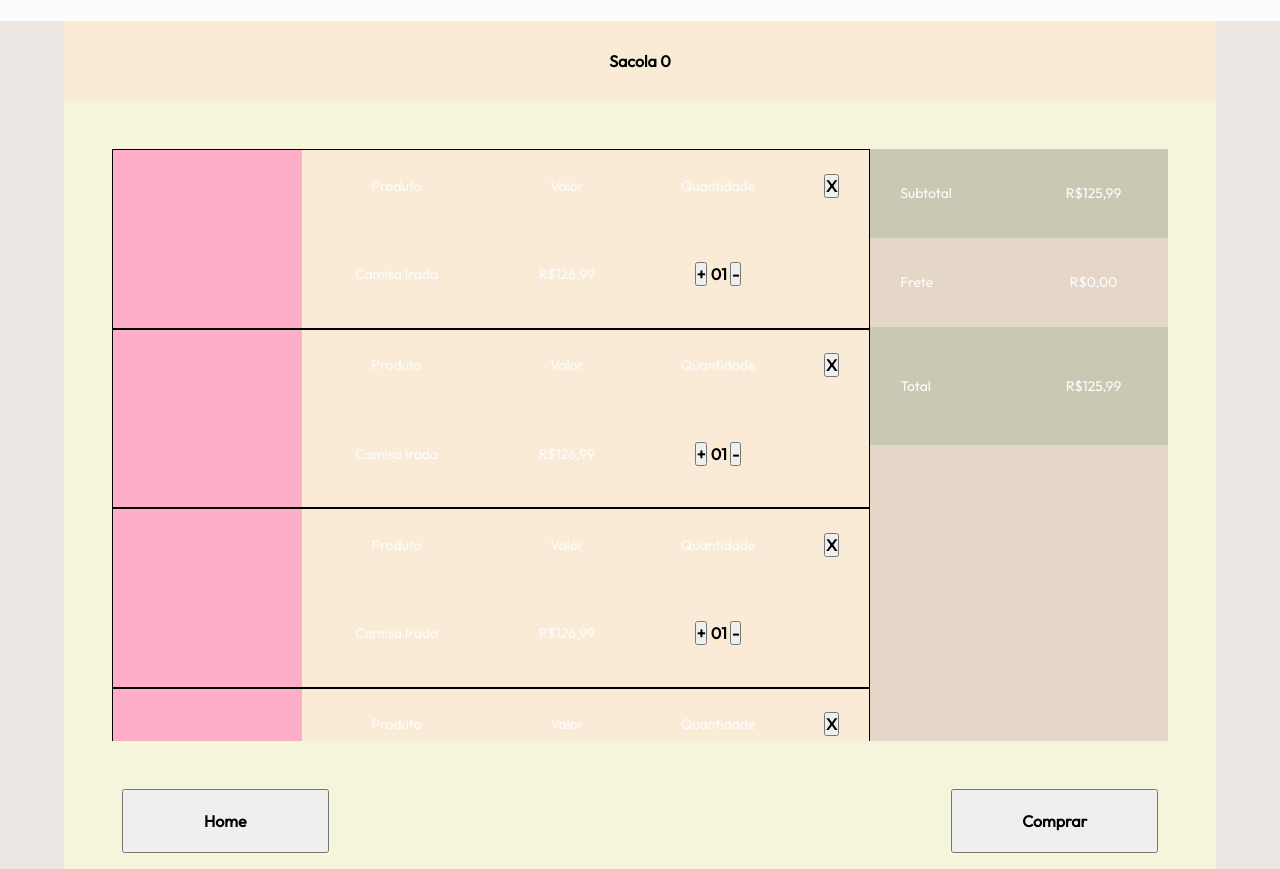
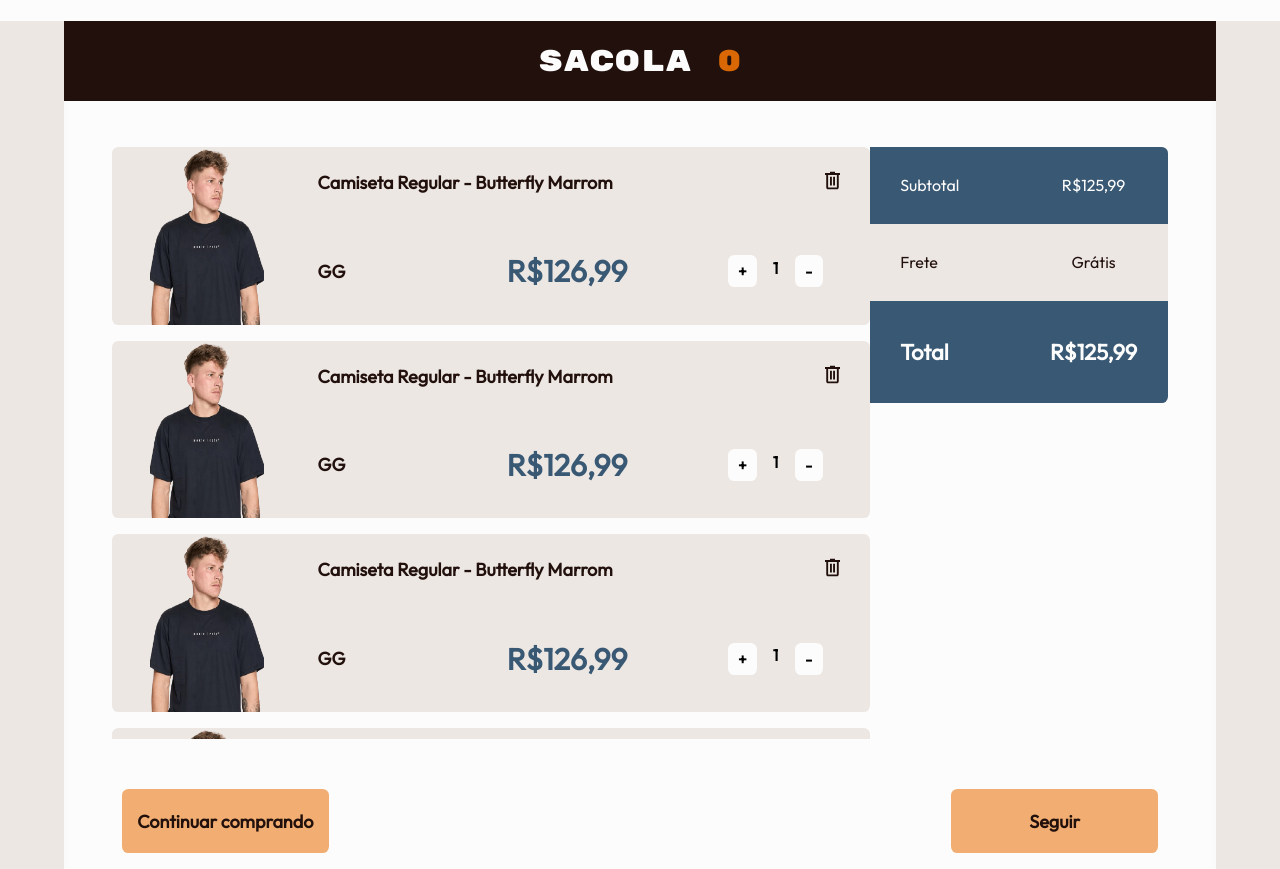
Before and after one commit to Desenvolve-Team-A/loja-virtual, a plain HTML site: page compra.html in a window 1280 px wide. Shown: the part 83-952 px from the top of the page. Drawn offline with Linux system fonts and the light colour scheme.

Commit message:
Finalizacao_interface_compra

```diff
--- a/compra.html
+++ b/compra.html
@@ -129,77 +129,87 @@
         </div>
     </aside>
     <main>
-        <div class="container" style="background-color: antiquewhite;" id="container">
-            <h3>Sacola <span>0</span></h3>
-            <div class="sacolaGrid" style="background-color: beige;">
+        <div class="container" id="container">
+            <h1>Sacola <span>0</span></h1>
+            <div class="sacolaGrid">
                 <div class="sacolaContent">
-                    <div class="lista" style="background-color: antiquewhite;">
+                    <div class="lista">
                         <div class="miniaturaCard">
-                            <img src="Images/item.png" alt="">
-                            <p>Produto</p>
-                            <p>Valor</p>
-                            <p>Quantidade</p>
-                            <button id="excluir">X</button>
-                            <p>Camisa Irada</p>
-                            <p>R$126,99</p>
-                            <span><button>+</button> 01 <button>-</button></span>
+                            <img src="imagensLoja/camisas/camisa1.png" alt="">
+                            <p class="nome">Camiseta Regular - Butterfly Marrom</p>
+                            <button class="excluir"><svg xmlns="http://www.w3.org/2000/svg" height="25px" viewBox="0 -960 960 960" width="25px"
+                                fill="#22100c">
+                                <path
+                                    d="M312-144q-29.7 0-50.85-21.15Q240-186.3 240-216v-480h-48v-72h192v-48h192v48h192v72h-48v479.57Q720-186 698.85-165T648-144H312Zm336-552H312v480h336v-480ZM384-288h72v-336h-72v336Zm120 0h72v-336h-72v336ZM312-696v480-480Z" />
+                            </svg></button>
+                            <p class="tamanho">GG</p>
+                            <p class="valor">R$126,99</p>
+                            <div class="quantidade"><button>+</button> <span> 1 </span> <button>-</button></div>
                         </div>
                         <div class="miniaturaCard">
-                            <img src="Images/item.png" alt="">
-                            <p>Produto</p>
-                            <p>Valor</p>
-                            <p>Quantidade</p>
-                            <button id="excluir">X</button>
-                            <p>Camisa Irada</p>
-                            <p>R$126,99</p>
-                            <span><button>+</button> 01 <button>-</button></span>
+                            <img src="imagensLoja/camisas/camisa1.png" alt="">
+                            <p class="nome">Camiseta Regular - Butterfly Marrom</p>
+                            <button class="excluir"><svg xmlns="http://www.w3.org/2000/svg" height="25px" viewBox="0 -960 960 960" width="25px"
+                                fill="#22100c">
+                                <path
+                                    d="M312-144q-29.7 0-50.85-21.15Q240-186.3 240-216v-480h-48v-72h192v-48h192v48h192v72h-48v479.57Q720-186 698.85-165T648-144H312Zm336-552H312v480h336v-480ZM384-288h72v-336h-72v336Zm120 0h72v-336h-72v336ZM312-696v480-480Z" />
+                            </svg></button>
+                            <p class="tamanho">GG</p>
+                            <p class="valor">R$126,99</p>
+                            <div class="quantidade"><button>+</button> <span> 1 </span> <button>-</button></div>
                         </div>
                         <div class="miniaturaCard">
-                            <img src="Images/item.png" alt="">
-                            <p>Produto</p>
-                            <p>Valor</p>
-                            <p>Quantidade</p>
-                            <button id="excluir">X</button>
-                            <p>Camisa Irada</p>
-                            <p>R$126,99</p>
-                            <span><button>+</button> 01 <button>-</button></span>
+                            <img src="imagensLoja/camisas/camisa1.png" alt="">
+                            <p class="nome">Camiseta Regular - Butterfly Marrom</p>
+                            <button class="excluir"><svg xmlns="http://www.w3.org/2000/svg" height="25px" viewBox="0 -960 960 960" width="25px"
+                                fill="#22100c">
+                                <path
+                                    d="M312-144q-29.7 0-50.85-21.15Q240-186.3 240-216v-480h-48v-72h192v-48h192v48h192v72h-48v479.57Q720-186 698.85-165T648-144H312Zm336-552H312v480h336v-480ZM384-288h72v-336h-72v336Zm120 0h72v-336h-72v336ZM312-696v480-480Z" />
+                            </svg></button>
+                            <p class="tamanho">GG</p>
+                            <p class="valor">R$126,99</p>
+                            <div class="quantidade"><button>+</button> <span> 1 </span> <button>-</button></div>
                         </div>
                         <div class="miniaturaCard">
-                            <img src="Images/item.png" alt="">
-                            <p>Produto</p>
-                            <p>Valor</p>
-                            <p>Quantidade</p>
-                            <button id="excluir">X</button>
-                            <p>Camisa Irada</p>
-                            <p>R$126,99</p>
-                            <span><button>+</button> 01 <button>-</button></span>
+                            <img src="imagensLoja/camisas/camisa1.png" alt="">
+                            <p class="nome">Camiseta Regular - Butterfly Marrom</p>
+                            <button class="excluir"><svg xmlns="http://www.w3.org/2000/svg" height="25px" viewBox="0 -960 960 960" width="25px"
+                                fill="#22100c">
+                                <path
+                                    d="M312-144q-29.7 0-50.85-21.15Q240-186.3 240-216v-480h-48v-72h192v-48h192v48h192v72h-48v479.57Q720-186 698.85-165T648-144H312Zm336-552H312v480h336v-480ZM384-288h72v-336h-72v336Zm120 0h72v-336h-72v336ZM312-696v480-480Z" />
+                            </svg></button>
+                            <p class="tamanho">GG</p>
+                            <p class="valor">R$126,99</p>
+                            <div class="quantidade"><button>+</button> <span> 1 </span> <button>-</button></div>
                         </div>
                         <div class="miniaturaCard">
-                            <img src="Images/item.png" alt="">
-                            <p>Produto</p>
-                            <p>Valor</p>
-                            <p>Quantidade</p>
-                            <button id="excluir">X</button>
-                            <p>Camisa Irada</p>
-                            <p>R$126,99</p>
-                            <span><button>+</button> 01 <button>-</button></span>
+                            <img src="imagensLoja/camisas/camisa1.png" alt="">
+                            <p class="nome">Camiseta Regular - Butterfly Marrom</p>
+                            <button class="excluir"><svg xmlns="http://www.w3.org/2000/svg" height="25px" viewBox="0 -960 960 960" width="25px"
+                                fill="#22100c">
+                                <path
+                                    d="M312-144q-29.7 0-50.85-21.15Q240-186.3 240-216v-480h-48v-72h192v-48h192v48h192v72h-48v479.57Q720-186 698.85-165T648-144H312Zm336-552H312v480h336v-480ZM384-288h72v-336h-72v336Zm120 0h72v-336h-72v336ZM312-696v480-480Z" />
+                            </svg></button>
+                            <p class="tamanho">GG</p>
+                            <p class="valor">R$126,99</p>
+                            <div class="quantidade"><button>+</button> <span> 1 </span> <button>-</button></div>
                         </div>
 
 
 
                     </div>
-                    <div class="valores" style="background-color: rgb(228, 215, 199);">
-                        <p id="subtotal" style="background-color: rgb(201, 201, 179);">Subtotal</p>
-                        <p id="valorSubtotal" style="background-color: rgb(201, 201, 179);">R$125,99</p>
+                    <div class="valores">
+                        <p id="subtotal" >Subtotal</p>
+                        <p style="border-radius: 0 0.4rem 0 0;" id="valorSubtotal" >R$125,99</p>
                         <p id="frete">Frete</p>
-                        <p id="valorFrete">R$0,00</p>
-                        <p id="total" style="background-color: rgb(201, 201, 179);">Total</p>
-                        <p id="valorTotal" style="background-color: rgb(201, 201, 179);">R$125,99</p>
+                        <p id="valorFrete">Grátis</p>
+                        <p id="total">Total</p>
+                        <p style="border-radius: 0 0 0.4rem 0;" id="valorTotal">R$125,99</p>
                     </div>
                 </div>
                 <div class="botoes">
-                    <button>Home</button>
-                    <button>Comprar</button>
+                    <button>Continuar comprando</button>
+                    <button>Seguir</button>
                 </div>
             </div>
         </div>
--- a/compraStyle.css
+++ b/compraStyle.css
@@ -7,21 +7,34 @@ img{
     margin: auto;
     display: grid;
     grid-template-rows: 10vh 100vh;
+    background-color: var(--color-black);
 }
-.container h3{
+.container h1{
     text-align: center;
     align-content: center;
+    color: var(--color-white);
+}
+.container h1 span{
+    font-family: Rubik;
+    font-size: 30px;
+    font-weight: 500;
+    text-align: center;
+    align-content: center;
+    color: var(--color-yellow);
 }
 .container .sacolaGrid{
+    background-color: var(--color-white);
     height: 100%;
     display: grid;
     grid-template-rows: 80% 20%;
+    box-shadow: inset 0px -21px 22px -10px rgba(0, 0, 0, 0.06);
 }
 .sacolaGrid .sacolaContent{
     height: 100%;
     display: grid;
     grid-template-columns: 70% 30%;
-    align-items: end;
+    align-items: start;
+    margin-top: 4%;
 }
 .sacolaContent .lista{
     height: calc(100% - 3rem);
@@ -34,30 +47,109 @@ img{
 .sacolaContent .lista .miniaturaCard{
     min-height: 30%;
     display: grid;
-    grid-template-columns: 25% 25% 20% 20% 10%;
+    grid-template-columns: 25% 20% 30% 15% 10%;
     grid-template-rows: 40% 60%;
     align-items: center;
     justify-items: center;
-    border: 1px solid;
+    background-color: var(--color-grey);
+    margin-bottom: 1rem;
+    border-radius: 0.4rem;
 }
 .sacolaContent .lista .miniaturaCard img{
+    width: 60%;
     grid-row-start: 1;
     grid-row-end: 3;
 }
+.sacolaContent .lista .miniaturaCard p{
+   height: 100%;
+   align-content: center;
+   font-weight: bold;
+   font-size: 18px;
+   color: var(--color-black);
+}
+.sacolaContent .lista .miniaturaCard .nome{
+    width: 100%;
+    text-align: left;
+    padding-left: 2rem;
+    font-weight: bold;
+    font-size: 18px;
+    color: var(--color-black);
+    grid-column-start: 2;
+    grid-column-end: 5;
+}
+.sacolaContent .lista .miniaturaCard .tamanho{
+    width: 100%;
+    text-align: left;
+    padding-left: 2rem;
+}
+.sacolaContent .lista .miniaturaCard .valor{
+    font-weight: bold;
+    font-size: 30px;
+    color: var(--color-blue);
+}
+.sacolaContent .lista .miniaturaCard .quantidade{
+    grid-column-start: 4;
+    grid-column-end: 6;
+}
+.sacolaContent .lista .miniaturaCard .excluir{
+    border: none;
+    background-color: var(--color-grey);
+    cursor: pointer;
+}
+.sacolaContent .lista .miniaturaCard .quantidade{
+    height: 100%;
+    width: 100%;
+    display: flex;
+    align-items: center;
+    justify-content: center;
+}
+.sacolaContent .lista .miniaturaCard .quantidade button{
+    height: 30%;
+    width: 15%;
+    background-color: var(--color-white);
+    align-content: center;
+    border: none;
+    transition-duration: 0.2s;
+    border-radius: 0.4rem;
+    cursor: pointer;
+}
+.sacolaContent .lista .miniaturaCard .quantidade button:hover{
+    background-color: var(--color-yellow);
+    color: var(--color-white);
+}
+.sacolaContent .lista .miniaturaCard .quantidade span{
+    height: 25%;
+    width: 20%;
+    text-align: center;
+}
 .sacolaContent .valores{
-    height: calc(100% - 3rem);
+    height: 40%;
     width: calc(100% - 3rem);
     display: grid;
     grid-template-columns: 50% 50%;
-    grid-template-rows: 15% 15% 20%;
+    grid-template-rows: 30% 30% 40%;
     justify-items: center;
     align-items: center;
+    background-color: var(--color-grey);
+    border-radius: 0.4rem;
 }
 .sacolaContent .valores p{
     height: 100%;
     width: 100%;
     align-content: center;
+    font-size: 16px;
+    color: var(--color-white);
+    background-color: var(--color-blue);
 }
+.sacolaContent .valores #total,#valorTotal{
+    font-size: 22px;
+    font-weight: bold;
+}
+.sacolaContent .valores #frete,#valorFrete{
+    background-color: var(--color-grey);
+    color: var(--color-black);
+}
+
 .sacolaContent .valores #subtotal,#frete,#total{
     width: 80%;
     padding-left: 20%;
@@ -74,4 +166,16 @@ img{
 .sacolaGrid .botoes button{
     height: 40%;
     width: 20%;
+    cursor: pointer;
+    border: none;
+    border-radius: 0.4rem;
+    background-color: var(--color-lightYellow);
+    color: var(--color-black);
+    transition-duration: 0.2s;
+    font-size: 18px;
+    font-weight: bold;
 }
+.sacolaGrid .botoes button:hover{
+    background-color: var(--color-yellow);
+    color: var(--color-white);
+}
```
Also changed, not shown: index.html (+2 -1 lines), indexStyle.css (+16 -9 lines), Images/content1foto.png (deleted), Images/item.png (deleted), imagensLoja/Logos/LogoBranca.png (added).
